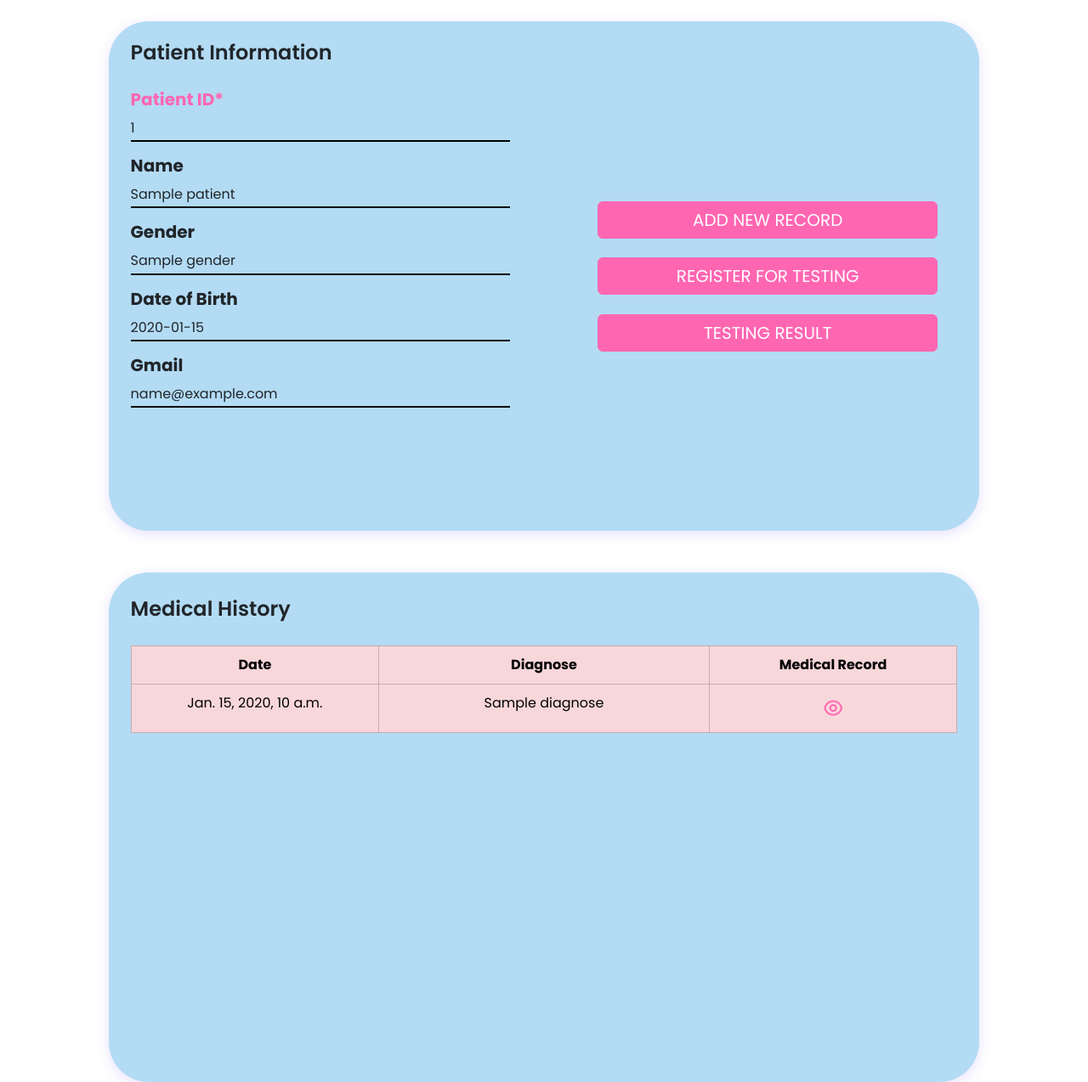
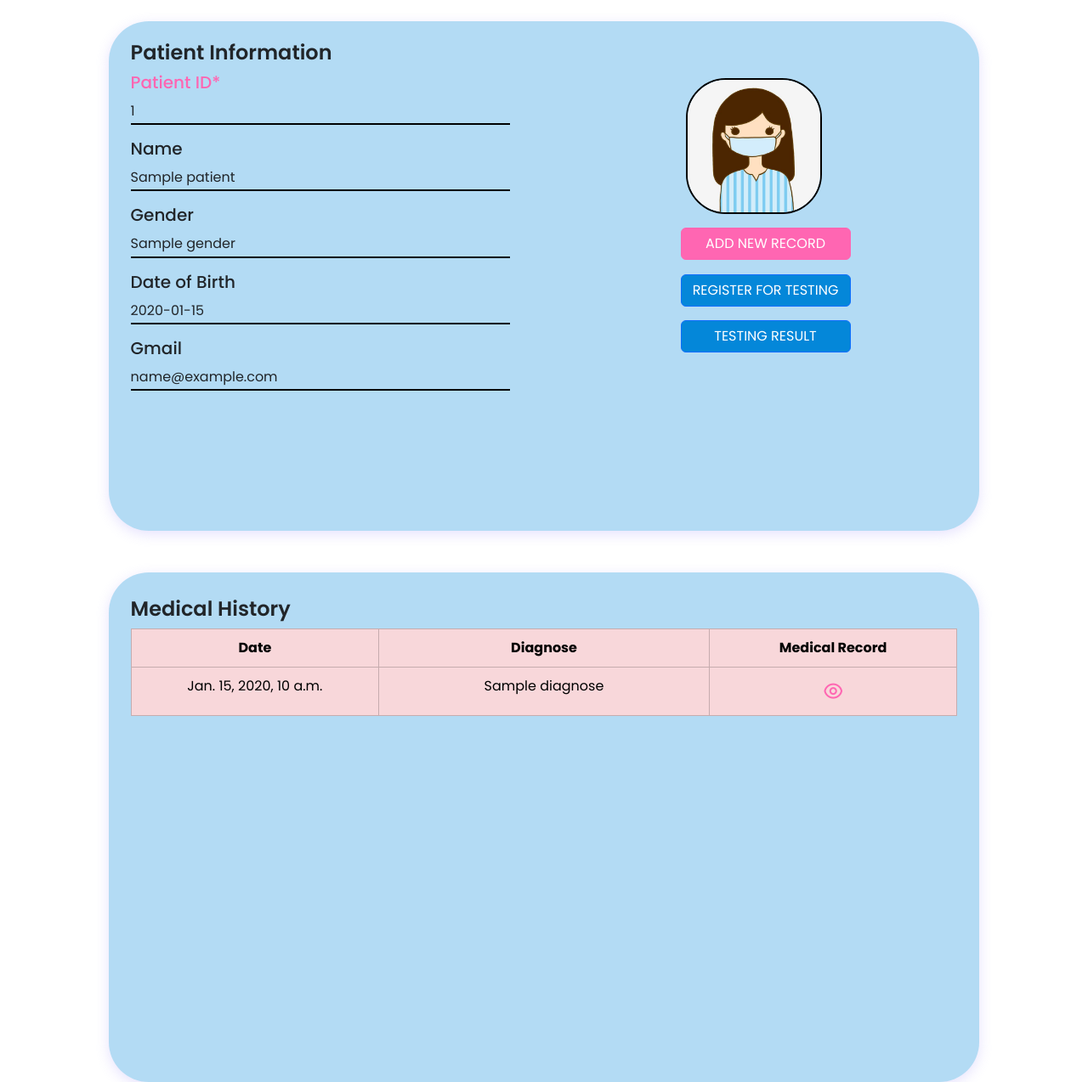
Before and after one commit to ThanhBinh101/M4POWERPUFF, a Django app: template HospitalVENV/Hospital/templates/patientdoctorview.html in a window 1280 px wide. Shown: the part 160-1434 px from the top of the page at 85% size. Run offline with Django 5.2, Linux system fonts and the light colour scheme; the template is opened without the code that fills it: most values are stand-ins (such as "Sample title", 1, 10 or a date in 2020); some libraries are stand-ins or nearby versions.

Commit message:
small fix

```diff
--- a/HospitalVENV/Hospital/static/patientdoctorview.css
+++ b/HospitalVENV/Hospital/static/patientdoctorview.css
@@ -90,7 +90,6 @@
     margin-left: 10%;
     margin-right: 10%;
     margin-bottom: 1%;
-
   }
   .textbox {
     line-height: 0.75cm;
@@ -102,7 +101,6 @@
     font-weight: 600;
     font-size: 24px;
     margin-top: 5%;
-    padding-bottom: 20px;
   }
   .textbox p {
     border-bottom: 2px solid black;
@@ -110,7 +108,6 @@
   }
   .textbox h6{
     font-size: 20px;
-    font-weight: bold;
   }
   .textboxIDDoc h6{
     color: #ff66b2;
@@ -153,32 +150,47 @@
     max-height: 450px; /* Adjust the maximum height as needed */
     overflow-y: auto;
   }
-  .addRecord .btn-primary,
-  .newRegister .btn-primary,
-  .testingResult .btn-primary {
-    font-size: 20px;
+
+  .createmedical {
+    justify-content: center;
+    align-items: center;
+    margin-top: 15%;
+    margin-left: 27%;
+  }
+  .addRecord .btn-primary {
+    font-size: 16px;
     background-color: #ff66b2;
     border-color: #ff66b2;
     text-transform: uppercase;
     transition: all 0.55s ease;
     text-decoration: none;
     color: white;
-    width: 400px;
+    width: 200px;
     font-family: 'Poppins';
     font-style: normal;
+  }
+  .newRegister .btn-primary,
+  .testingResult .btn-primary {
+    background-color: #0487D9;
+    width: 200px;
+    transition: all 0.55s ease;
+    text-transform: uppercase;
   }
   .addRecord .btn-primary:hover,
   .newRegister .btn-primary:hover,
   .testingResult .btn-primary:hover {
     background-color: #F2CED8;
     border-color: #F2CED8;
-    font-size: 21px;
   }
-  .createmedical {
-    display: flex;
-    justify-content: center;
-    align-items: center;
-    flex-direction: column;
+  .patientimg img {
+    border: 2px solid black;
+    border-radius: 47px;
+    width: 50%;
+    height: 50%;
+    margin: 0 auto;
+  }
+  .patientimg {
+    padding-left: 2%;
   }
   .ri-eye-line {
     font-size: 24px;
--- a/HospitalVENV/Hospital/templates/patientdoctorview.html
+++ b/HospitalVENV/Hospital/templates/patientdoctorview.html
@@ -65,7 +65,10 @@
         </div>
 
         <div class = 'createmedical'>
-            <div class = 'addRecord'>
+            <div class = "patientimg">
+                <img src="{%static 'patient.jpeg'%}">
+            </div>
+            <div style = "margin-top: 5%" class = 'addRecord'>
                 <button type="button" class="btn btn-primary" data-bs-toggle="modal" data-bs-target="#NewRecordModal">Add New Record</button>
             </div>
 
```
